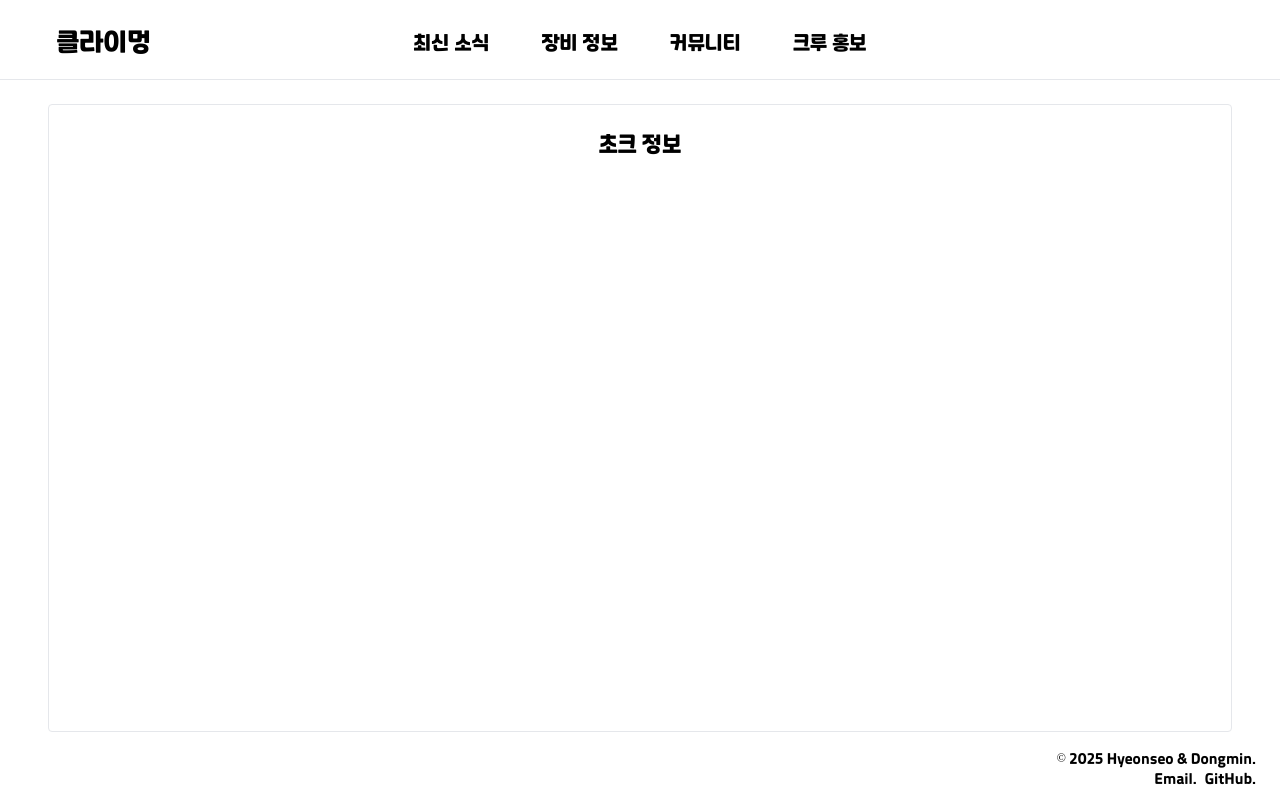
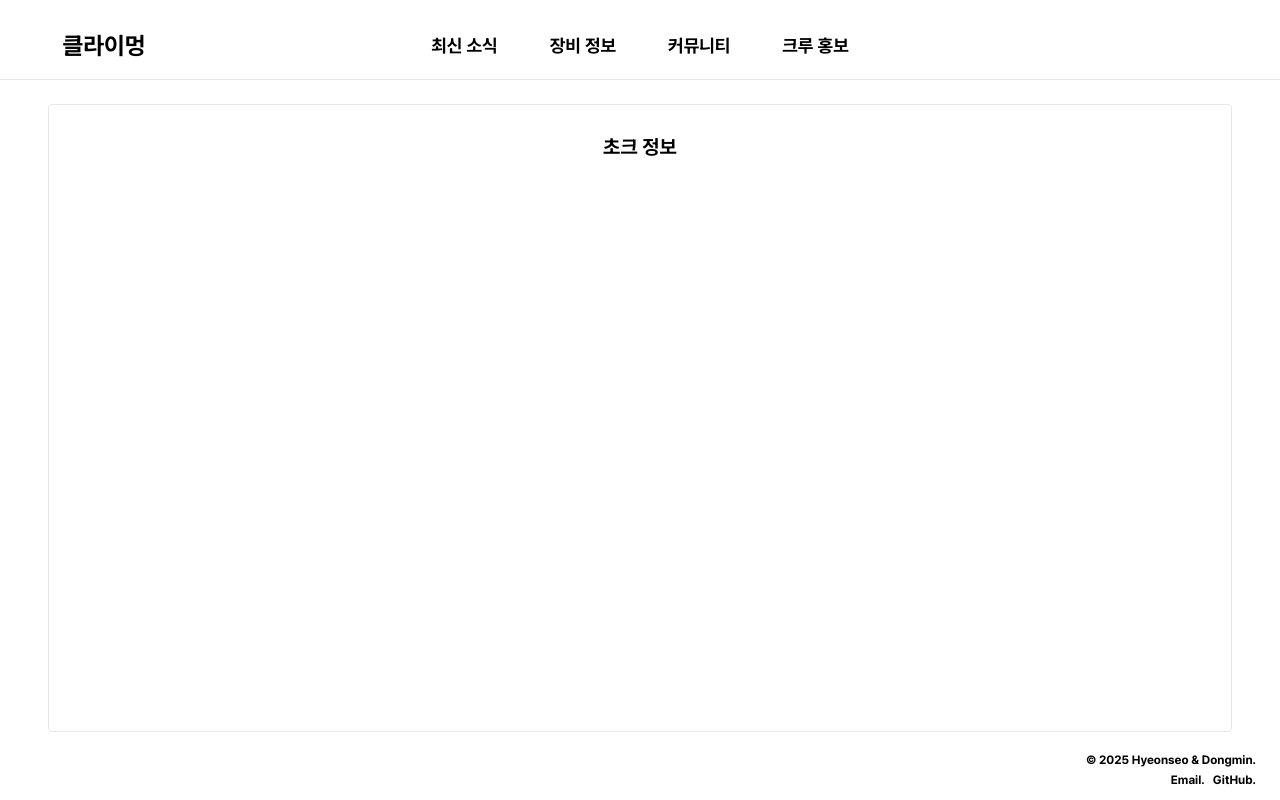
Before and after one commit to dmson1218/climeong, a Next.js app: page /chalk in a window 1280 px wide. Built offline with nearby package versions, Linux system fonts and the light colour scheme.

Commit message:
style: 글씨체 변경

```diff
--- a/src/app/globals.css
+++ b/src/app/globals.css
@@ -3,8 +3,11 @@
 @tailwind utilities;
 
 @font-face {
-  font-family: "reko";
-  src: url("/fonts/reko.ttf");
+  font-family: "Pretendard Variable";
+  font-weight: 45 920;
+  font-style: normal;
+  font-display: swap;
+  src: url("/fonts/PretendardVariable.woff2") format("woff2-variations");
 }
 
 :root {
--- a/src/app/layout.tsx
+++ b/src/app/layout.tsx
@@ -15,7 +15,7 @@ export default function RootLayout({
 }>) {
   return (
     <html lang="ko">
-      <body className="2xl relative flex flex-col font-reko">
+      <body className="2xl font-pretendard relative flex flex-col font-bold">
         <Header />
         {children}
         <Footer />
--- a/tailwind.config.ts
+++ b/tailwind.config.ts
@@ -13,7 +13,7 @@ export default {
         foreground: "var(--foreground)",
       },
       fontFamily: {
-        reko: ["reko"],
+        pretendard: ["Pretendard Variable"],
       },
     },
   },
```
Also changed, not shown: public/fonts/PretendardVariable.woff2 (added), public/fonts/reko.ttf (deleted).
